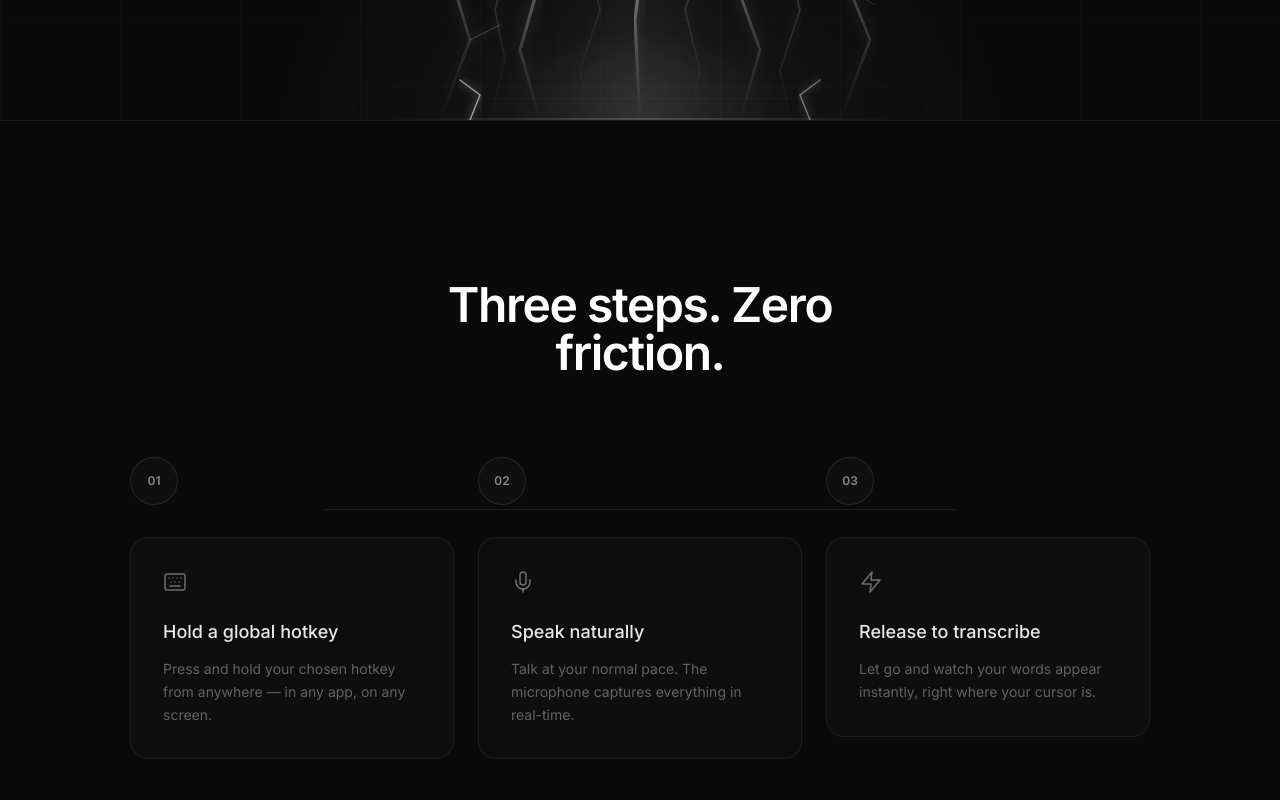
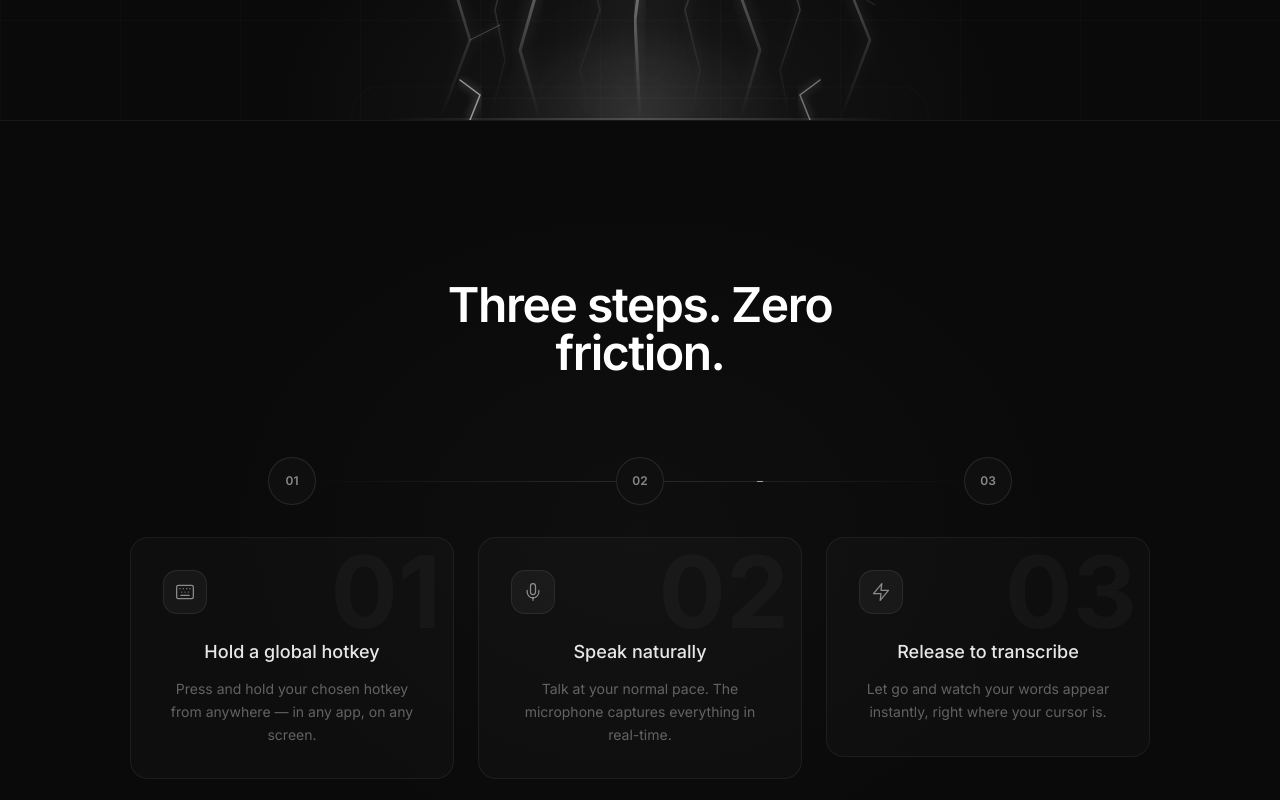
Before and after one commit to oiper/oiper-web, a Next.js app: page / in a window 1280 px wide. Shown: the part 580-1380 px from the top of the page. Built offline with nearby package versions, Linux system fonts and the light colour scheme.

Commit message:
refactor: update AGENTS.md for clarity and consistency; enhance WorkflowSection with improved layout and animations

```diff
--- a/src/features/landing-page/components/workflow-section.tsx
+++ b/src/features/landing-page/components/workflow-section.tsx
@@ -1,25 +1,33 @@
+// CRITICAL DESIGN CONSTRAINT: This section MUST remain center-aligned.
+// The title, step circles, and cards are all centered.
+// NEVER change the section alignment to left or any other alignment.
+
 'use client'
 
 import { Keyboard, Mic, Zap } from 'lucide-react'
+import { motion } from 'framer-motion'
 
 const steps = [
   {
     number: '01',
     icon: Keyboard,
     title: 'Hold a global hotkey',
-    description: 'Press and hold your chosen hotkey from anywhere — in any app, on any screen.',
+    description:
+      'Press and hold your chosen hotkey from anywhere — in any app, on any screen.',
   },
   {
     number: '02',
     icon: Mic,
     title: 'Speak naturally',
-    description: 'Talk at your normal pace. The microphone captures everything in real-time.',
+    description:
+      'Talk at your normal pace. The microphone captures everything in real-time.',
   },
   {
     number: '03',
     icon: Zap,
     title: 'Release to transcribe',
-    description: 'Let go and watch your words appear instantly, right where your cursor is.',
+    description:
+      'Let go and watch your words appear instantly, right where your cursor is.',
   },
 ]
 
@@ -27,31 +35,66 @@ export function WorkflowSection() {
   return (
     <section
       id="workflow"
-      className="relative border-b border-white/[0.06] bg-[#0a0a0a] py-32 sm:py-40"
+      className="relative overflow-hidden border-b border-white/[0.06] bg-[#0a0a0a] py-32 sm:py-40"
     >
-      <div className="mx-auto max-w-[1100px] px-6 sm:px-10">
+      {/* Subtle radial glow behind the section */}
+      <div className="pointer-events-none absolute inset-0">
+        <div className="absolute top-1/2 left-1/2 h-[700px] w-[900px] -translate-x-1/2 -translate-y-1/2 bg-[radial-gradient(ellipse_at_center,rgba(255,255,255,0.02),transparent_70%)]" />
+      </div>
+
+      <div className="relative mx-auto max-w-[1100px] px-6 sm:px-10">
         <h2 className="mx-auto max-w-[500px] text-center text-4xl font-semibold tracking-[-0.03em] text-white sm:text-5xl">
           Three steps. Zero friction.
         </h2>
 
-        <div className="relative mt-20 grid gap-8 lg:grid-cols-3 lg:gap-6">
-          {/* Connecting line */}
-          <div className="absolute top-[52px] left-[calc(16.67%+24px)] right-[calc(16.67%+24px)] hidden h-px bg-white/[0.08] lg:block" />
+        <div className="relative mt-20 grid gap-12 lg:grid-cols-3 lg:gap-6">
+          {/* Connecting line between step number circles */}
+          <div className="absolute top-6 left-[16.67%] right-[16.67%] hidden h-px overflow-hidden lg:block">
+            <div className="h-full bg-gradient-to-r from-transparent via-white/[0.12] to-transparent" />
+            <motion.div
+              className="absolute top-1/2 h-1.5 w-1.5 -translate-y-1/2 rounded-full bg-white/60 shadow-[0_0_10px_rgba(255,255,255,0.35)]"
+              animate={{ left: ['0%', '100%'] }}
+              transition={{
+                duration: 2.5,
+                repeat: Infinity,
+                ease: 'linear',
+              }}
+            />
+          </div>
 
           {steps.map((step) => (
-            <div key={step.number} className="relative">
-              <div className="relative">
-                <div className="flex h-12 w-12 items-center justify-center rounded-full border border-white/[0.1] bg-[#0f0f0f]">
-                  <span className="text-xs font-semibold text-white/50">{step.number}</span>
-                </div>
+            <div
+              key={step.number}
+              className="relative flex flex-col items-center text-center"
+            >
+              {/* Step number circle */}
+              <div className="relative z-10 flex h-12 w-12 items-center justify-center rounded-full border border-white/[0.1] bg-[#0f0f0f]">
+                <span className="text-xs font-semibold text-white/50">
+                  {step.number}
+                </span>
               </div>
 
-              <div className="mt-8 rounded-2xl border border-white/[0.06] bg-white/[0.02] p-8">
-                <step.icon className="size-6 text-white/40" strokeWidth={1.5} />
-                <h3 className="mt-6 text-lg font-medium text-white/90">
+              {/* Card */}
+              <div className="relative mt-8 w-full overflow-hidden rounded-2xl border border-white/[0.06] bg-white/[0.02] p-8">
+                {/* Large decorative number */}
+                <span className="absolute top-1 right-3 text-[100px] font-bold leading-none text-white/[0.03] select-none">
+                  {step.number}
+                </span>
+
+                {/* Icon */}
+                <div className="relative">
+                  <div className="flex h-11 w-11 items-center justify-center rounded-xl border border-white/[0.08] bg-white/[0.04]">
+                    <step.icon
+                      className="size-5 text-white/50"
+                      strokeWidth={1.5}
+                    />
+                  </div>
+                </div>
+
+                <h3 className="relative mt-6 text-lg font-medium text-white/90">
                   {step.title}
                 </h3>
-                <p className="mt-3 text-sm leading-relaxed text-white/35">
+                <p className="relative mt-3 text-sm leading-relaxed text-white/35">
                   {step.description}
                 </p>
               </div>
```
Also changed, not shown: 1 other file (tests, documents, lock files or other folders).
